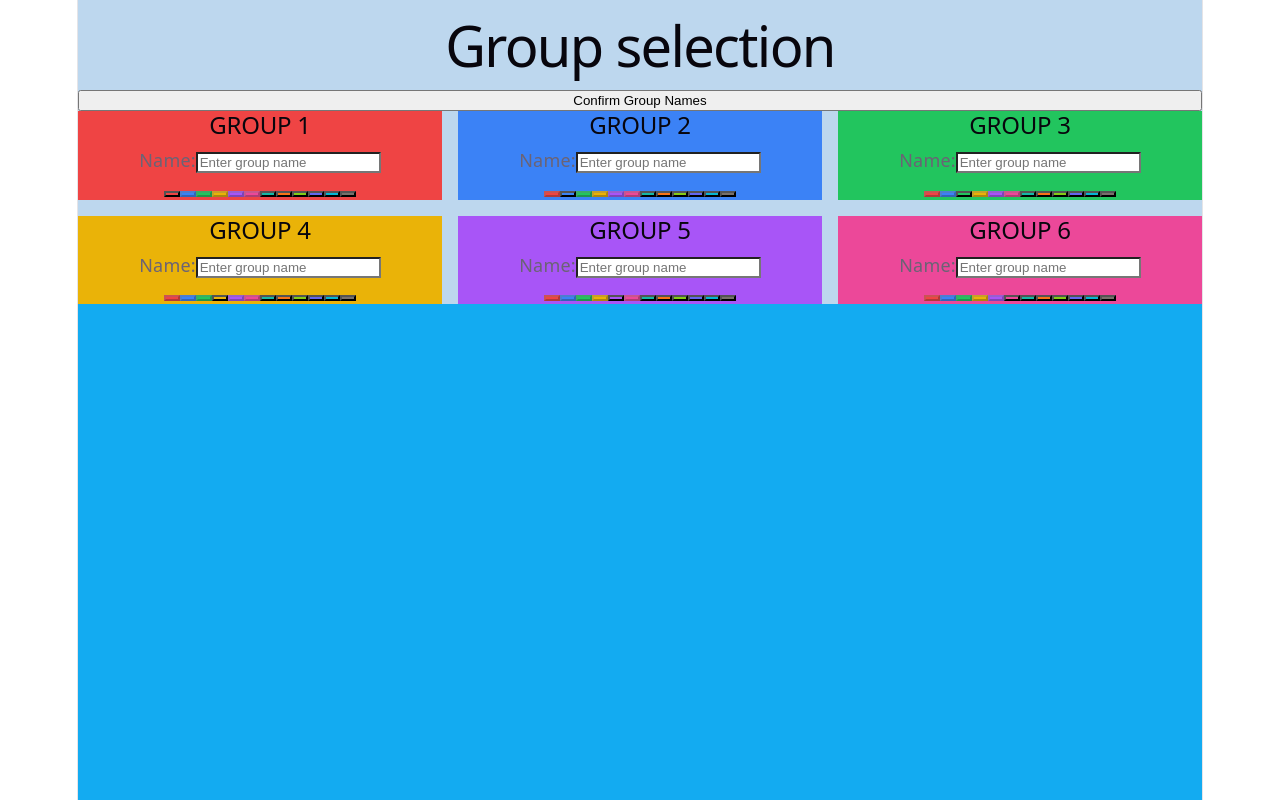
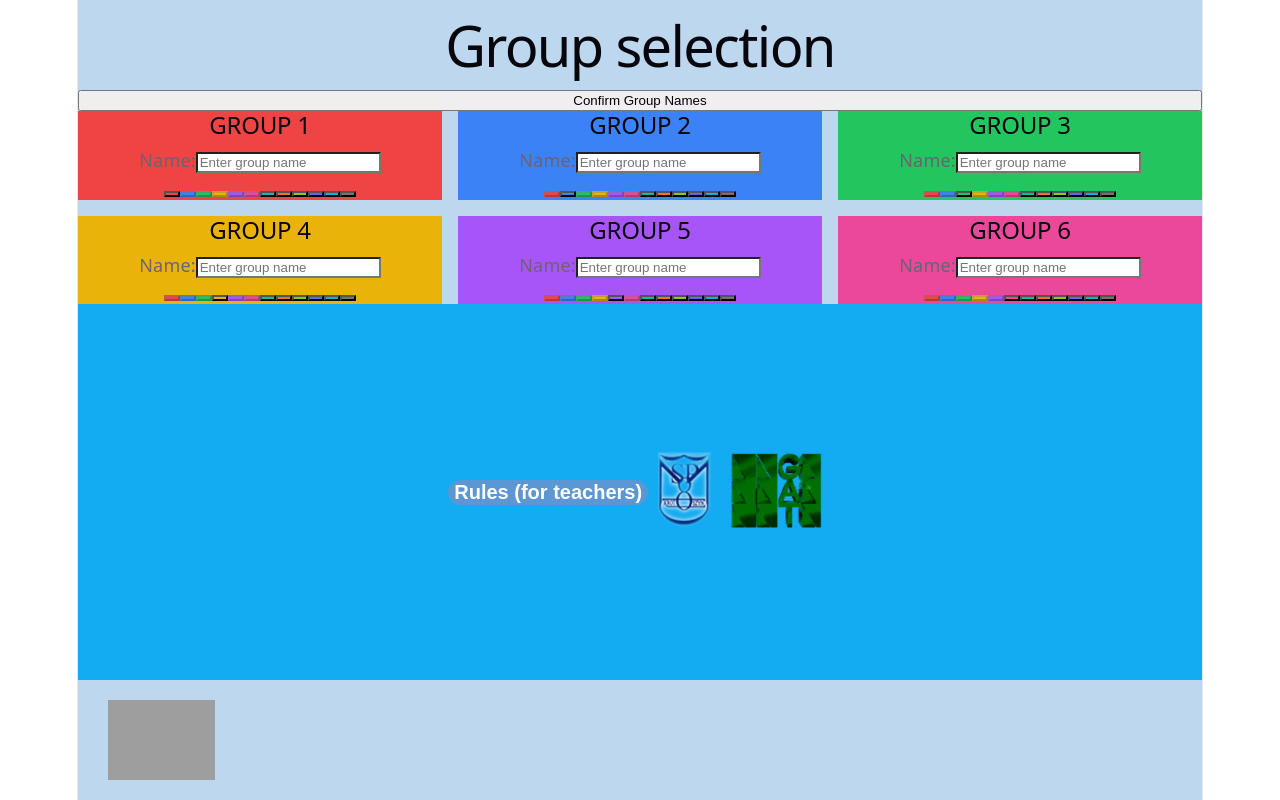
Before and after one commit to EcopolyAnsgrad/EcopolyGame, a React (Vite) app: page /groups in a window 1280 px wide. Built offline with nearby package versions, Linux system fonts and the light colour scheme; grey boxes are pictures that could not be loaded.

Commit message:
added rules

```diff
--- /dev/null
+++ b/src/components/BlueButton.tsx
@@ -0,0 +1,14 @@
+type BlueButtonProps = {
+    title: string;
+    className?: string; // Optional className prop
+};
+
+function BlueButton({ title, className }: BlueButtonProps) {
+    return (
+        <button className={className}>
+            <div>{title}</div>
+        </button>
+    );
+}
+
+export default BlueButton;
--- a/src/pages/Groups.css
+++ b/src/pages/Groups.css
@@ -23,4 +23,5 @@
     align-items: center;
     height: 100%;
     background-color: #13abf1;
+    orientation: vertical;
 }
--- a/src/pages/Groups.tsx
+++ b/src/pages/Groups.tsx
@@ -5,9 +5,13 @@ import { useState } from "react";
 import GroupCard from "../components/GroupCard.tsx";
 import { COLORS } from "../constants/colors.ts";
 import "./Groups.css";
+import FooterLogo from "../components/FooterLogo";
+import * as logos from "../images/logos";
+import BlueButton from '../components/BlueButton.tsx';
+import rules from "../assets/printables/rules for the ecopoly-game.pdf";
 
 function Groups() {
-    const [groups, setGroups] = useState(
+    const [groups, setGroups]=useState(
         COLORS.slice(0, 6).map((color, index) => ({
             id: index + 1,
             name: "",
@@ -16,7 +20,7 @@ function Groups() {
         }))
     );
 
-    const handleNameLock = (id: number) => {
+    const handleNameLock=(id: number) => {
         setGroups(groups =>
             groups.map(group =>
                 group.id === id
@@ -26,7 +30,7 @@ function Groups() {
         );
     };
 
-    const handleNameChange = (id: number, name: string) => {
+    const handleNameChange=(id: number, name: string) => {
         setGroups(groups =>
             groups.map(group =>
                 group.id === id
@@ -36,7 +40,7 @@ function Groups() {
         );
     };
 
-    const handleColorChange = (id: number, color: string) => {
+    const handleColorChange=(id: number, color: string) => {
         setGroups(groups =>
             groups.map(group =>
                 group.id === id
@@ -46,7 +50,7 @@ function Groups() {
         );
     };
 
-    const confirmGroupNames = () => {
+    const confirmGroupNames=() => {
         setGroups(groups =>
             groups.map(group => ({
                 ...group,
@@ -76,7 +80,15 @@ function Groups() {
         </div>
 
         <div className="progress-view">
+                    <a href={rules} target="_blank" rel="noopener noreferrer">
+                        <BlueButton title="Rules (for teachers)" className="blue-button" />
+                    </a>
+                    <FooterLogo logoSrc={logos.krotoszyn} altText="Krotoszyn Logo" />
+                    <FooterLogo logoSrc={logos.gat} altText="GAT Logo" />
+        </div>
 
+        <div className="footer">
+            <FooterLogo logoSrc={logos.horizontal} altText="Cofunded by the European Union" />
         </div>
     </div>
 
```
Also changed, not shown: src/pages/Home.tsx (+14 -14 lines), 2 other files (tests, documents, lock files or other folders).
